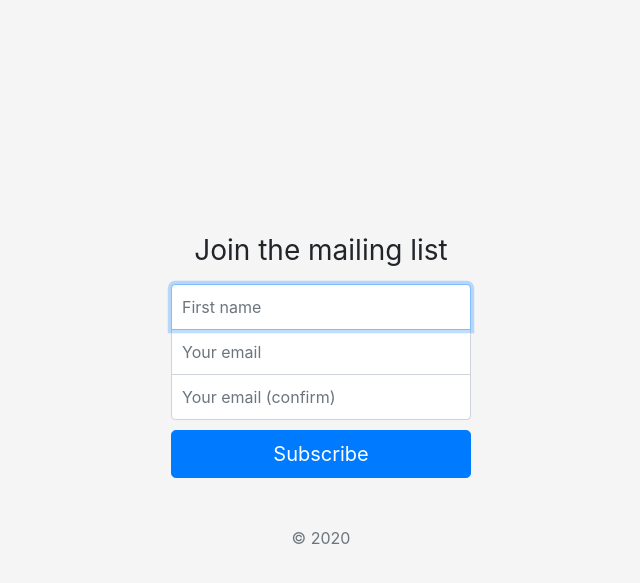
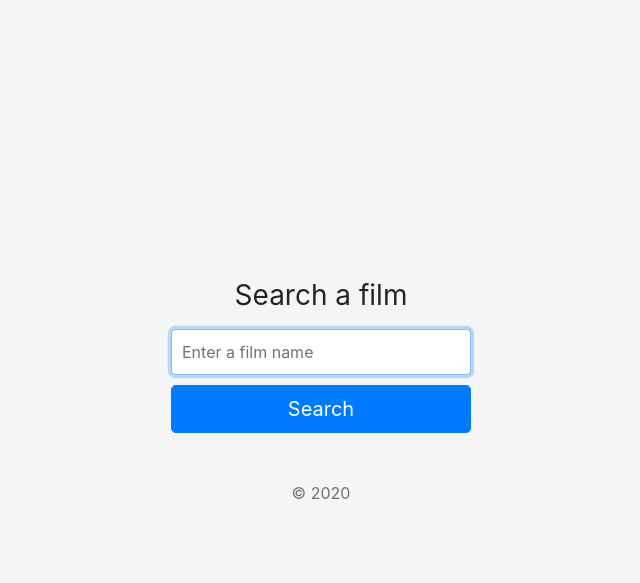
Before and after one commit to ay437/film-repository, a Node server app: page / in a window 1280 px wide. Shown: the top 583 px of the page, without its empty margins (319-959 px from the left). Run offline with Node 20, Linux system fonts and the light colour scheme.

Commit message:
Updating application to use axios and setting up film api

```diff
--- a/package.json
+++ b/package.json
@@ -7,6 +7,7 @@
     "start": "nodemon app.js localhost 8080"
   },
   "dependencies": {
+    "axios": "^0.20.0",
     "cookie-parser": "~1.4.4",
     "debug": "~2.6.9",
     "express": "~4.16.1",
--- a/routes/index.js
+++ b/routes/index.js
@@ -1,22 +1,38 @@
-var express = require("express");
-var router = express.Router();
+const express = require("express");
+const router = express.Router();
+const axios = require('axios');
 
 /* GET home page. */
 router.get("/", function(req, res, next) {
   res.render("index", { title: "Express" });
 });
 
-router.post("/subscribe", function(req, res, next) {
-  const { name, email } = req.body;
+router.post("/film-information", async (req, res) => {
+  const { name } = req.body;
 
-  // 1. Validate the user data
-  // 2. Subscribe the user to the mailing list
-  // 3. Send a confirmation email
+  const filmRequest = axios.get(`https://www.omdbapi.com/?apikey=1062f492&t=${name}`)
+  .then(({ data }) => data)
+  .catch((error) => console.log(error))
 
-  res.render("subscribed", {
-    title: "You are subscribed",
+  let filmData = await filmRequest;
+
+  console.log(filmData);
+
+  const { Title, Year, Released, Runtime, Genre, Director, Actors, Plot, Language, Poster, imdbRating } = filmData;
+
+  res.render("filmInformation", {
     name,
-    email
+    Title,
+    Year,
+    Released,
+    Runtime,
+    Genre,
+    Director,
+    Actors,
+    Plot,
+    Language,
+    Poster,
+    imdbRating
   });
 });
 
--- a/views/index.hbs
+++ b/views/index.hbs
@@ -1,11 +1,7 @@
-<form action="/subscribe" method="POST" class="form-signin full-width text-center">
-  <h1 class="h3 mb-3 font-weight-normal">Join the mailing list</h1>
-  <label for="name" class="sr-only">First name</label>
-  <input type="text" name="name" class="form-control" placeholder="First name" required autofocus>
-  <label for="email" class="sr-only">Email</label>
-  <input type="email" name="email" class="form-control" placeholder="Your email" required>
-  <label for="emailConfirmation" class="sr-only">Email (confirm)</label>
-  <input type="email" name="emailConfirmation" class="form-control" placeholder="Your email (confirm)" required>
-  <button class="btn btn-lg btn-primary btn-block" type="submit">Subscribe</button>
+<form action="/film-information" method="POST" class="form-signin full-width text-center">
+  <h1 class="h3 mb-3 font-weight-normal">Search a film</h1>
+  <label for="name" class="sr-only">Title</label>
+  <input type="text" name="name" class="form-control" placeholder="Enter a film name" required autofocus>
+  <button class="btn btn-lg btn-primary btn-block" type="submit">Search</button>
   <p class="mt-5 mb-3 text-muted">&copy; 2020</p>
 </form>
```
Also changed, not shown: views/filmInformation.hbs (added, +17 -0 lines), views/subscribed.hbs (deleted, +0 -11 lines), 1 other file.
